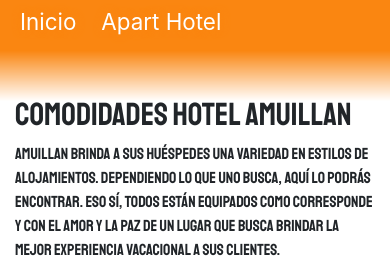
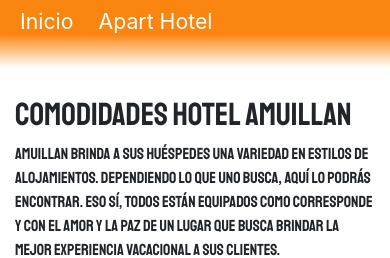
Before and after one commit to pagliaccicesar/amuillanweb, a plain HTML site: page servicios.html in a window 390 px wide. Shown: the top 258 px of the page. Drawn offline with nearby package versions, Linux system fonts and the light colour scheme; a web font is replaced by a local one.

Commit message:
se cambio servicios para responsive

```diff
--- a/style.css
+++ b/style.css
@@ -26,7 +26,7 @@ header {
     background-color: rgb(250, 134, 17);
     width: 100%;
     min-height: 12vh;
-    z-index: 2;
+    z-index: 2000;
 
     align-items: center;
     transition: 0.3s ease-out;
@@ -159,3 +159,14 @@ div.galeria {
         display: table;
         clear: both;
         }
+
+@media (max-width: 435px) {
+        nav li {
+            display: inline;
+            margin-top: 1px;
+            font-size: 95%;
+    }
+        header {
+            min-height: 8vh;
+    }
+}
```
